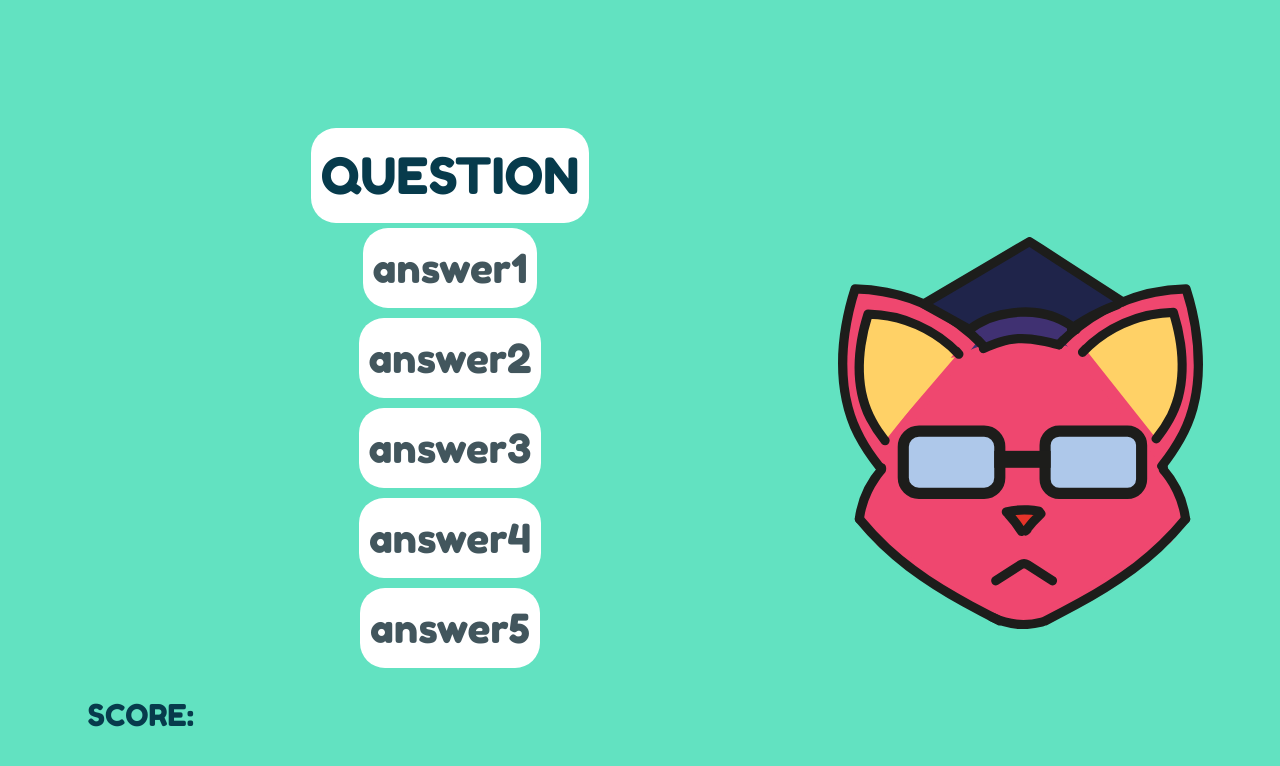
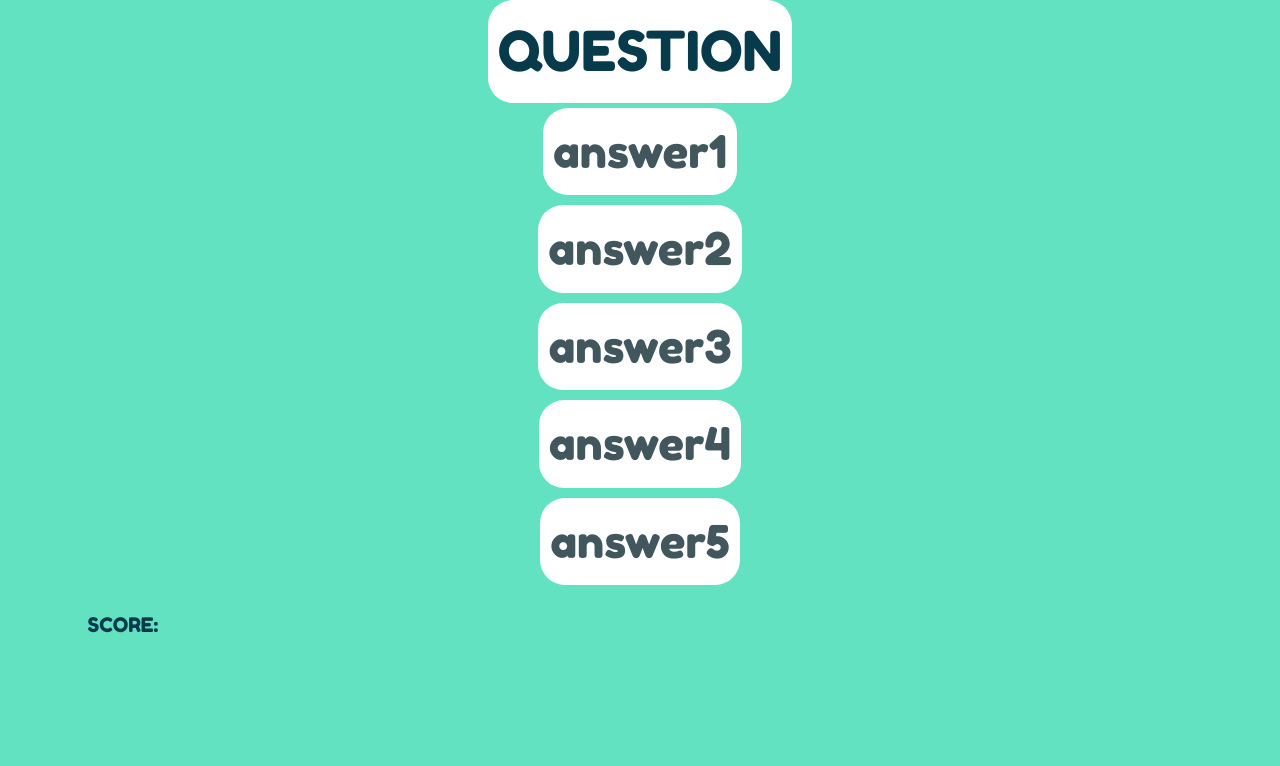
Before and after one commit to angelesmacrino/CatQuizz, a Vue app: page / in a window 1280 px wide. Both pictures are taken after a click on the button "GET STARTED!!". Shown: the top 766 px of the page. Built offline with nearby package versions, Linux system fonts and the light colour scheme.

Commit message:
modified scss and added mixins

```diff
--- a/src/components/Game.vue
+++ b/src/components/Game.vue
@@ -1,17 +1,14 @@
 <template>
 <div class="container">
         <div class="row">
-            <div class="col-sm-6 col-md-8 d-flex flex-column align-items-center">
+            <div class="col d-flex flex-column align-items-center justify-content-center">
                 <div class="row" id="question">QUESTION</div>
-                <div class="row answer" id="answer1">answer1</div>
-                <div class="row answer" id="answer2">answer2</div>
-                <div class="row answer" id="answer3">answer3</div>
-                <div class="row answer" id="answer4">answer4</div>
-                <div class="row answer" id="answer5">answer5</div>
+                    <div class="row answer" id="answer1">answer1</div>
+                    <div class="row answer" id="answer2">answer2</div>
+                    <div class="row answer" id="answer3">answer3</div>
+                    <div class="row answer" id="answer4">answer4</div>
+                    <div class="row answer" id="answer5">answer5</div>
                 <div class="row align-self-start" id="score">SCORE:</div>
-            </div>
-            <div class="col-sm-6 col-md-4 d-flex">
-                <img :src="require('../assets/' + catProfessor.Img)" :alt="catProfessor.alt" class="img-fluid align-self-center"  v-show="!mobileView">
             </div>
         </div>
 </div>
@@ -19,38 +16,69 @@
 
 <script>
 export default {
-    data: function() {
-            return {
-                catProfessor: {
-                Img: "cat.svg",
-                alt: "Illustration of a Cat with glasses and a graduation cap"
-                },
-                mobileView: true
-            }
-        },
-    methods: {
-        handleView() {
-            this.mobileView = window.innerWidth <= 600;
-            console.log(window.innerWidth)
-      }
-    },
-    created() {
-      this.handleView();
-      window.addEventListener('resize', this.handleView)
-  }
+
 }
 </script>
 
-<style lang="scss">
+<style scoped lang="scss">
+$mobile-width: 600px;
+$tablet-width: 900px;
+$desktop-width: 1200px;
+$large-desktop-width: 1800px;
+
+@mixin mobile {
+  @media (max-width: #{$mobile-width}) {
+    @content;
+  }
+}
+
+@mixin s-tablet {
+    @media (min-width: #{$mobile-width + 1px}) and (max-width: #{$tablet-width}) {
+    @content;
+  }
+}
+
+@mixin l-tablet {
+    @media (min-width: #{$tablet-width + 1px}) and (max-width: #{$desktop-width}) {
+    @content;
+  }
+}
+
+@mixin desktop {
+    @media (min-width: #{$desktop-width + 1px}) and (max-width: #{$large-desktop-width}) {
+    @content;
+  }
+}
+
+@mixin l-desktop {
+    @media (min-width: #{$large-desktop-width + 1px}){
+    @content;
+  }
+}
+
+
 .container {
-    margin:5px;
+    @media (orientation:portrait) {
+        margin-top:20%;
+    }
     #question {
     background-color: white;
     border-radius: 25px;
     padding:10px;
     font-family: 'Fredoka One', cursive;
-    font-size: 2rem;
     color:#073B4C;
+        @include mobile {
+            font-size: 3rem;
+        }
+        @include s-tablet {
+            font-size: 3.5rem;
+        }
+        @include l-tablet {
+            font-size: 5rem;
+        }
+        @include desktop {
+            font-size: 5.5rem;
+        }
     }
     .answer {
     background-color: white;
@@ -60,6 +88,18 @@ export default {
     font-size: 1.5rem;
     margin:5px;
     color:#42565d;
+        @include mobile {
+            font-size: 2rem;
+        }
+        @include s-tablet {
+            font-size: 2.5rem;
+        }
+        @include l-tablet {
+            font-size: 4rem;
+        }
+        @include desktop {
+            font-size: 4.5rem;
+        }
     }
     #score {
     margin-top: 20px;
@@ -68,39 +108,7 @@ export default {
     font-size: 2rem;
     color:#073B4C;
     }
-}
-@media (max-width:540px) {
-        .container {
-            margin-top:25px
-        }
-    }
-@media (min-width:768px) and (max-width:1024px) and (orientation:portrait) {
-        .container {
-            margin-top:40%;
-            #question {
-                font-size: 4rem;
-            }
-            .answer {
-                font-size: 3rem;
-                }
-            #score {
-                font-size: 2rem;
-                }
-        }
     }
 
-@media (min-width:1024px) and (max-width:1366px) and (orientation:landscape) {
-    .container {
-        margin-top:10%;
-    #question {
-                font-size: 5rem;
-            }
-            .answer {
-                font-size: 4rem;
-                }
-            #score {
-                font-size: 3rem;
-                }
-    }
-}
+
 </style>
```
